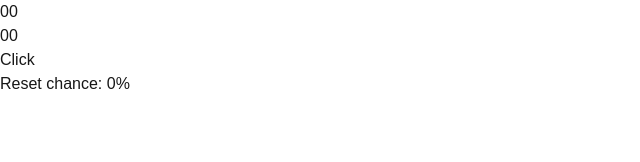
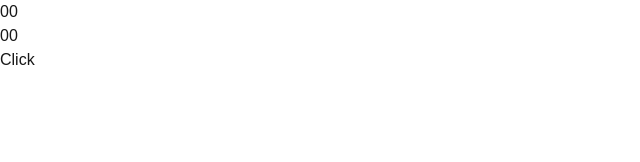
Before and after one commit to beck1888/chance-clicker-game, a Next.js app: page / in a window 1280 px wide. Shown: the top 162 px of the page, without its empty margins (0-640 px from the left). Built offline with nearby package versions, Linux system fonts and the light colour scheme.

Commit message:
Comment out reset chance display in the main layout

```diff
--- a/src/app/page.tsx
+++ b/src/app/page.tsx
@@ -50,9 +50,9 @@
       >
         Click
       </Button>
-      <div className="text-sm text-gray-500">
+      {/* <div className="text-sm text-gray-500">
         Reset chance: {clicks}%
-      </div>
+      </div> */}
     </div>
   );
 }
```
